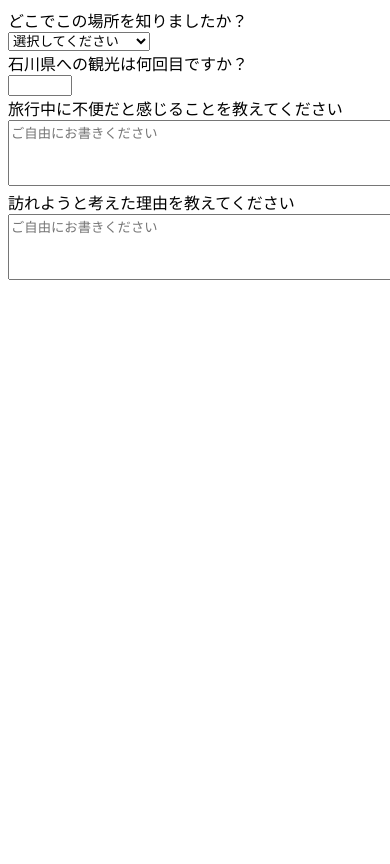
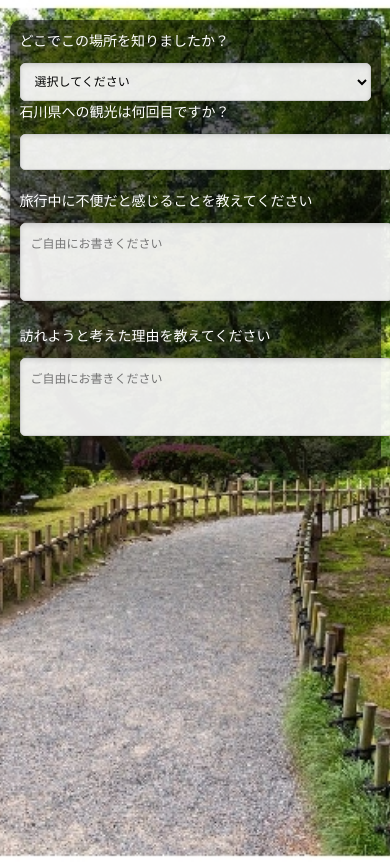
Before and after one commit to iropazu/TabinoKoe, a Flask app: template templates/choice.html in a window 390 px wide; the page is wider, and only the part inside the window is pictured. Before the commit the page ends 280 px from the top of that part, so only its background shows below. Run offline with Flask 3, Linux system fonts and the light colour scheme; the template is opened without the code that fills it, so the values that code supplies are empty.

Commit message:
choice.htmlのcss追加

```diff
--- a/static/choice.css
+++ b/static/choice.css
@@ -0,0 +1,95 @@
+/* Base styles */
+body {
+    font-family: Arial, sans-serif;
+    margin: 0;
+    padding: 0;
+    background-image: url('../static/images/金沢写真_chice.jpg'); /* 背景画像を設定 */
+    background-size: cover;
+    background-position: center;
+    background-repeat: no-repeat;
+    min-height: 100vh;
+    color: #ffffff;
+}
+
+form {
+    background-color: rgba(0, 0, 0, 0.6);
+    padding: 20px;
+    border-radius: 10px;
+    max-width: 600px;
+    margin: 20px auto;
+    box-shadow: 0px 4px 8px rgba(0, 0, 0, 0.5);
+    width: 90%; /* スマホ画面にも対応するため幅を調整 */
+}
+
+.form-group {
+    margin-bottom: 20px;
+}
+
+.label-text {
+    margin-bottom: 8px;
+    font-size: 18px;
+}
+
+select,
+input[type="number"],
+textarea {
+    width: 100%;
+    padding: 10px;
+    margin-top: 5px;
+    font-size: 16px;
+    border: 1px solid #ccc;
+    border-radius: 5px;
+    background-color: rgba(255, 255, 255, 0.9);
+    color: #000;
+    box-shadow: inset 0px 2px 4px rgba(0, 0, 0, 0.1);
+}
+
+textarea {
+    resize: none;
+}
+
+select:focus,
+input[type="number"]:focus,
+textarea:focus {
+    outline: none;
+    border-color: #ffcc00;
+    box-shadow: 0 0 5px #ffcc00;
+}
+
+select option {
+    background: rgba(255, 255, 255, 0.9);
+    color: #000;
+}
+
+/* Responsive styles */
+@media (max-width: 768px) {
+    .label-text {
+        font-size: 16px;
+    }
+
+    select,
+    input[type="number"],
+    textarea {
+        font-size: 14px;
+    }
+
+    form {
+        padding: 15px;
+    }
+}
+
+@media (max-width: 480px) {
+    .label-text {
+        font-size: 14px;
+    }
+
+    select,
+    input[type="number"],
+    textarea {
+        font-size: 12px;
+    }
+
+    form {
+        padding: 10px;
+    }
+}
--- a/templates/choice.html
+++ b/templates/choice.html
@@ -4,6 +4,7 @@
     <meta charset="UTF-8">
     <meta name="viewport" content="width=device-width, initial-scale=1.0">
     <title>Document</title>
+    <link rel="stylesheet" href="{{ url_for('static', filename='choice.css') }}">
 </head>
 <body>
     <form method="post" action="">
```
Also changed, not shown: static/images/金沢写真_chice.jpg (added).
